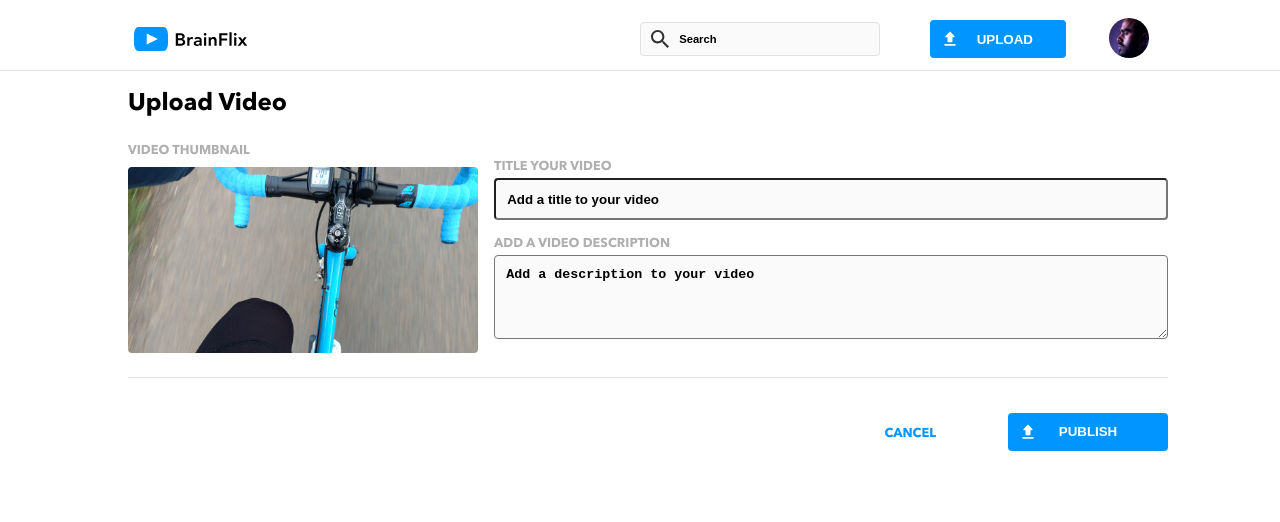
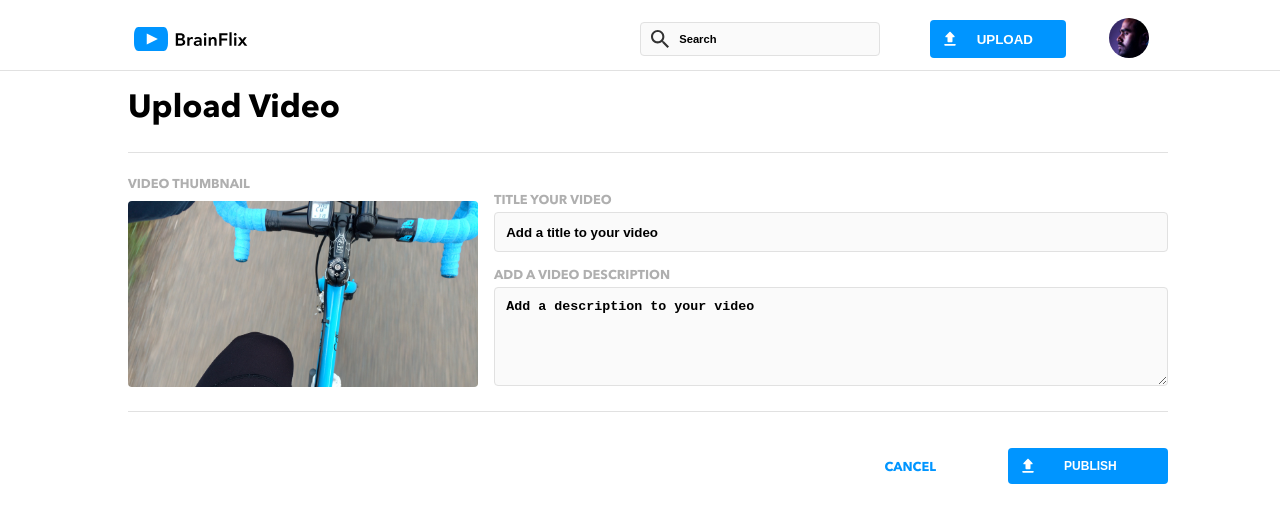
Before and after one commit to brandonyuh/brandon-yuh-brainflix, a React (Create React App) app: page /upload in a window 1280 px wide. Shown: the top 522 px of the page. Built offline with nearby package versions, Linux system fonts and the light colour scheme.

Commit message:
style CSS changes to upload pages

```diff
--- a/src/Pages/Upload.jsx
+++ b/src/Pages/Upload.jsx
@@ -19,7 +19,7 @@ function Upload() {
           <label className="label upload__label">Title your video</label>
           <input className="textbox upload__input" type="text" placeholder="Add a title to your video" />
           <label className="label upload__label">Add a video description</label>
-          <textarea className="textbox upload__input" rows="4" placeholder="Add a description to your video" />
+          <textarea className="textbox upload__input upload__input--description" rows="4" placeholder="Add a description to your video" />
         </div>
       </article>
       <article className="upload__buttons">
--- a/src/Pages/Upload.scss
+++ b/src/Pages/Upload.scss
@@ -48,6 +48,7 @@
       background-position: 10px center;
       background-size: 20px;
       margin-bottom: 0.3rem;
+      font-size: 0.75rem;
     }
 
     &--cancel {
@@ -80,6 +81,7 @@
       column-gap: 3rem;
       &--publish {
         width: 10rem;
+        padding-left: 1rem;
       }
       &--cancel {
         order: -1;
@@ -90,11 +92,23 @@
     padding-left: 8rem;
     padding-right: 7rem;
     &__container {
+      border-top: $border;
+      padding-top: 1.5rem;
       flex-direction: row;
       column-gap: 1rem;
     }
-    &__inputs{
-      width:100%;
+    &__title {
+      font-size: 2rem;
+      padding-top: 0.2rem;
+      padding-bottom: 1.5rem;
+    }
+    &__inputs {
+      width: 100%;
+    }
+    &__input {
+      &--description {
+        height: 6.2rem;
+      }
     }
   }
 }
--- a/src/styles/global.scss
+++ b/src/styles/global.scss
@@ -81,6 +81,7 @@ body {
   font-weight: bold;
   background-color: $input-background;
   border-radius: $border-radius;
+  border: $input-border;
   padding: 0.7rem;
   &::placeholder {
     color: $font-dark;
```
